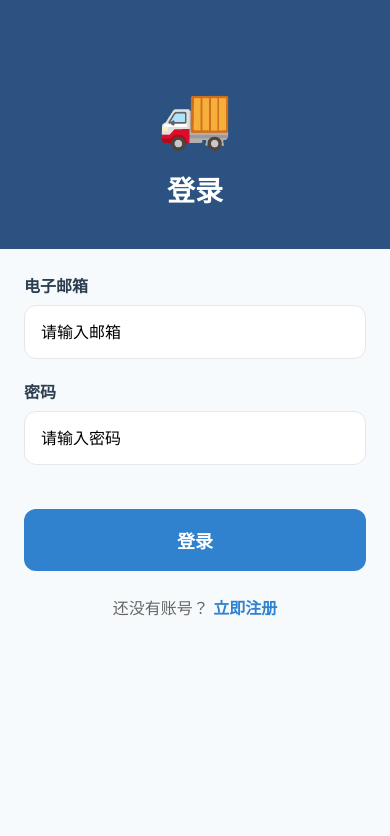
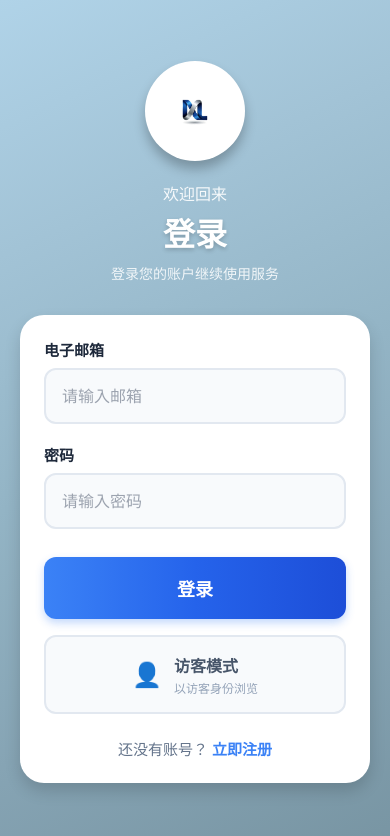
Before and after one commit to huangdelun16-lgtm/ml-express, a React Native app in the folder ml-express-client/: screen /Login in a window 390 px wide. Shown: the top 836 px of the page. Built offline with nearby package versions, Linux system fonts and the light colour scheme.

Commit message:
Add guest mode and redesign login screen with gradient background

```diff
--- a/ml-express-client/src/screens/LoginScreen.tsx
+++ b/ml-express-client/src/screens/LoginScreen.tsx
@@ -7,8 +7,13 @@ import {
   TouchableOpacity,
   Alert,
   ActivityIndicator,
+  Image,
+  Platform,
+  KeyboardAvoidingView,
+  ScrollView,
 } from 'react-native';
 import AsyncStorage from '@react-native-async-storage/async-storage';
+import { LinearGradient } from 'expo-linear-gradient';
 import { customerService } from '../services/supabase';
 import { useApp } from '../contexts/AppContext';
 
@@ -20,10 +25,13 @@ export default function LoginScreen({ navigation }: any) {
 
   const t = {
     zh: {
+      welcome: '欢迎回来',
       title: '登录',
+      subtitle: '登录您的账户继续使用服务',
       email: '电子邮箱',
       password: '密码',
       loginButton: '登录',
+      guestMode: '访客模式',
       noAccount: '还没有账号？',
       register: '立即注册',
       emailPlaceholder: '请输入邮箱',
@@ -31,12 +39,16 @@ export default function LoginScreen({ navigation }: any) {
       loginSuccess: '登录成功',
       loginFailed: '登录失败',
       fillAllFields: '请填写所有字段',
+      guestModeDesc: '以访客身份浏览',
     },
     en: {
+      welcome: 'Welcome Back',
       title: 'Login',
+      subtitle: 'Sign in to your account to continue',
       email: 'Email',
       password: 'Password',
       loginButton: 'Login',
+      guestMode: 'Guest Mode',
       noAccount: "Don't have an account?",
       register: 'Register Now',
       emailPlaceholder: 'Enter email',
@@ -44,12 +56,16 @@ export default function LoginScreen({ navigation }: any) {
       loginSuccess: 'Login successful',
       loginFailed: 'Login failed',
       fillAllFields: 'Please fill all fields',
+      guestModeDesc: 'Browse as guest',
     },
     my: {
+      welcome: 'ပြန်လည်ကြိုဆိုပါတယ်',
       title: 'ဝင်ရောက်ရန်',
+      subtitle: 'သင့်အကောင့်သို့ဝင်ရောက်ပါ',
       email: 'အီးမေးလ်',
       password: 'စကားဝှက်',
       loginButton: 'ဝင်ရောက်',
+      guestMode: 'ဧည့်သည်မုဒ်',
       noAccount: 'အကောင့်မရှိသေးဘူးလား?',
       register: 'စာရင်းသွင်း',
       emailPlaceholder: 'အီးမေးလ်ထည့်ပါ',
@@ -57,6 +73,7 @@ export default function LoginScreen({ navigation }: any) {
       loginSuccess: 'အောင်မြင်စွာဝင်ရောက်ပြီး',
       loginFailed: 'ဝင်ရောက်မှုမအောင်မြင်',
       fillAllFields: 'အချက်အလက်အားလုံးဖြည့်ပါ',
+      guestModeDesc: 'ဧည့်သည်အနေဖြင့်ကြည့်ရှုရန်',
     },
   };
 
@@ -90,14 +107,48 @@ export default function LoginScreen({ navigation }: any) {
     }
   };
 
+  const handleGuestMode = async () => {
+    try {
+      await AsyncStorage.setItem('userId', 'guest');
+      await AsyncStorage.setItem('isGuest', 'true');
+      navigation.replace('Main');
+    } catch (error) {
+      console.error('访客模式错误:', error);
+    }
+  };
+
   return (
-    <View style={styles.container}>
+    <KeyboardAvoidingView
+      style={styles.container}
+      behavior={Platform.OS === 'ios' ? 'padding' : 'height'}
+    >
+      <LinearGradient
+        colors={['#b0d3e8', '#a2c3d6', '#93b4c5', '#86a4b4', '#7895a3']}
+        start={{ x: 0, y: 0 }}
+        end={{ x: 1, y: 1 }}
+        style={styles.gradient}
+      >
+        <ScrollView
+          contentContainerStyle={styles.scrollContent}
+          showsVerticalScrollIndicator={false}
+          keyboardShouldPersistTaps="handled"
+        >
+          {/* Header with Logo */}
           <View style={styles.header}>
-        <Text style={styles.logo}>🚚</Text>
+            <View style={styles.logoContainer}>
+              <Image
+                source={require('../../assets/logo-large.png')}
+                style={styles.logo}
+                resizeMode="contain"
+              />
+            </View>
+            <Text style={styles.welcomeText}>{currentT.welcome}</Text>
             <Text style={styles.title}>{currentT.title}</Text>
+            <Text style={styles.subtitle}>{currentT.subtitle}</Text>
           </View>
 
-      <View style={styles.form}>
+          {/* Login Form Card */}
+          <View style={styles.formCard}>
             <View style={styles.inputGroup}>
               <Text style={styles.label}>{currentT.email}</Text>
               <TextInput
@@ -107,6 +158,7 @@ export default function LoginScreen({ navigation }: any) {
                 onChangeText={setEmail}
                 keyboardType="email-address"
                 autoCapitalize="none"
+                placeholderTextColor="#9ca3af"
               />
             </View>
 
@@ -118,6 +170,7 @@ export default function LoginScreen({ navigation }: any) {
                 value={password}
                 onChangeText={setPassword}
                 secureTextEntry
+                placeholderTextColor="#9ca3af"
               />
             </View>
 
@@ -125,14 +178,36 @@ export default function LoginScreen({ navigation }: any) {
               style={styles.loginButton}
               onPress={handleLogin}
               disabled={loading}
+              activeOpacity={0.8}
+            >
+              <LinearGradient
+                colors={['#3b82f6', '#2563eb', '#1d4ed8']}
+                start={{ x: 0, y: 0 }}
+                end={{ x: 1, y: 0 }}
+                style={styles.loginGradient}
               >
                 {loading ? (
                   <ActivityIndicator color="#fff" />
                 ) : (
                   <Text style={styles.loginButtonText}>{currentT.loginButton}</Text>
                 )}
+              </LinearGradient>
             </TouchableOpacity>
 
+            {/* Guest Mode Button */}
+            <TouchableOpacity
+              style={styles.guestButton}
+              onPress={handleGuestMode}
+              activeOpacity={0.8}
+            >
+              <Text style={styles.guestIcon}>👤</Text>
+              <View>
+                <Text style={styles.guestButtonText}>{currentT.guestMode}</Text>
+                <Text style={styles.guestButtonDesc}>{currentT.guestModeDesc}</Text>
+              </View>
+            </TouchableOpacity>
+
+            {/* Register Prompt */}
             <View style={styles.registerPrompt}>
               <Text style={styles.registerText}>{currentT.noAccount} </Text>
               <TouchableOpacity onPress={() => navigation.navigate('Register')}>
@@ -140,61 +215,138 @@ export default function LoginScreen({ navigation }: any) {
               </TouchableOpacity>
             </View>
           </View>
-    </View>
+        </ScrollView>
+      </LinearGradient>
+    </KeyboardAvoidingView>
   );
 }
 
 const styles = StyleSheet.create({
   container: {
     flex: 1,
-    backgroundColor: '#f7fafc',
+  },
+  gradient: {
+    flex: 1,
+  },
+  scrollContent: {
+    flexGrow: 1,
+    justifyContent: 'center',
+    paddingVertical: 40,
   },
   header: {
-    backgroundColor: '#2c5282',
-    padding: 40,
-    paddingTop: 80,
     alignItems: 'center',
+    paddingHorizontal: 24,
+    marginBottom: 32,
+  },
+  logoContainer: {
+    width: 100,
+    height: 100,
+    borderRadius: 50,
+    backgroundColor: '#ffffff',
+    padding: 12,
+    marginBottom: 20,
+    shadowColor: '#000',
+    shadowOffset: { width: 0, height: 8 },
+    shadowOpacity: 0.25,
+    shadowRadius: 12,
+    elevation: 10,
   },
   logo: {
-    fontSize: 60,
-    marginBottom: 16,
+    width: '100%',
+    height: '100%',
+  },
+  welcomeText: {
+    fontSize: 16,
+    color: 'rgba(255, 255, 255, 0.9)',
+    marginBottom: 4,
+    fontWeight: '500',
   },
   title: {
-    fontSize: 28,
+    fontSize: 32,
     fontWeight: 'bold',
-    color: '#fff',
+    color: '#ffffff',
+    marginBottom: 8,
+    textShadowColor: 'rgba(0, 0, 0, 0.2)',
+    textShadowOffset: { width: 0, height: 2 },
+    textShadowRadius: 4,
   },
-  form: {
+  subtitle: {
+    fontSize: 14,
+    color: 'rgba(255, 255, 255, 0.85)',
+    textAlign: 'center',
+  },
+  formCard: {
+    backgroundColor: '#ffffff',
+    marginHorizontal: 20,
+    borderRadius: 24,
     padding: 24,
+    shadowColor: '#000',
+    shadowOffset: { width: 0, height: 8 },
+    shadowOpacity: 0.15,
+    shadowRadius: 16,
+    elevation: 8,
   },
   inputGroup: {
     marginBottom: 20,
   },
   label: {
-    fontSize: 16,
+    fontSize: 15,
     fontWeight: '600',
-    color: '#2c3e50',
+    color: '#1e293b',
     marginBottom: 8,
   },
   input: {
-    backgroundColor: '#fff',
-    borderWidth: 1,
-    borderColor: '#e5e7eb',
+    backgroundColor: '#f8fafc',
+    borderWidth: 2,
+    borderColor: '#e2e8f0',
     borderRadius: 12,
     padding: 16,
     fontSize: 16,
+    color: '#1e293b',
   },
   loginButton: {
-    backgroundColor: '#3182ce',
+    marginTop: 8,
+    borderRadius: 12,
+    shadowColor: '#3b82f6',
+    shadowOffset: { width: 0, height: 4 },
+    shadowOpacity: 0.3,
+    shadowRadius: 8,
+    elevation: 6,
+  },
+  loginGradient: {
     padding: 18,
     borderRadius: 12,
     alignItems: 'center',
-    marginTop: 24,
   },
   loginButtonText: {
     color: '#fff',
     fontSize: 18,
     fontWeight: 'bold',
+  },
+  guestButton: {
+    flexDirection: 'row',
+    alignItems: 'center',
+    justifyContent: 'center',
+    backgroundColor: '#f8fafc',
+    padding: 16,
+    borderRadius: 12,
+    marginTop: 16,
+    borderWidth: 2,
+    borderColor: '#e2e8f0',
+  },
+  guestIcon: {
+    fontSize: 24,
+    marginRight: 12,
+  },
+  guestButtonText: {
+    fontSize: 16,
+    fontWeight: '600',
+    color: '#475569',
+  },
+  guestButtonDesc: {
+    fontSize: 12,
+    color: '#94a3b8',
+    marginTop: 2,
   },
   registerPrompt: {
     flexDirection: 'row',
@@ -202,12 +354,12 @@ const styles = StyleSheet.create({
     marginTop: 24,
   },
   registerText: {
-    fontSize: 16,
-    color: '#666',
+    fontSize: 15,
+    color: '#64748b',
   },
   registerLink: {
-    fontSize: 16,
-    color: '#3182ce',
-    fontWeight: '600',
+    fontSize: 15,
+    color: '#3b82f6',
+    fontWeight: '700',
   },
 });
```
Lines whose indentation alone changed are shown as unchanged.
